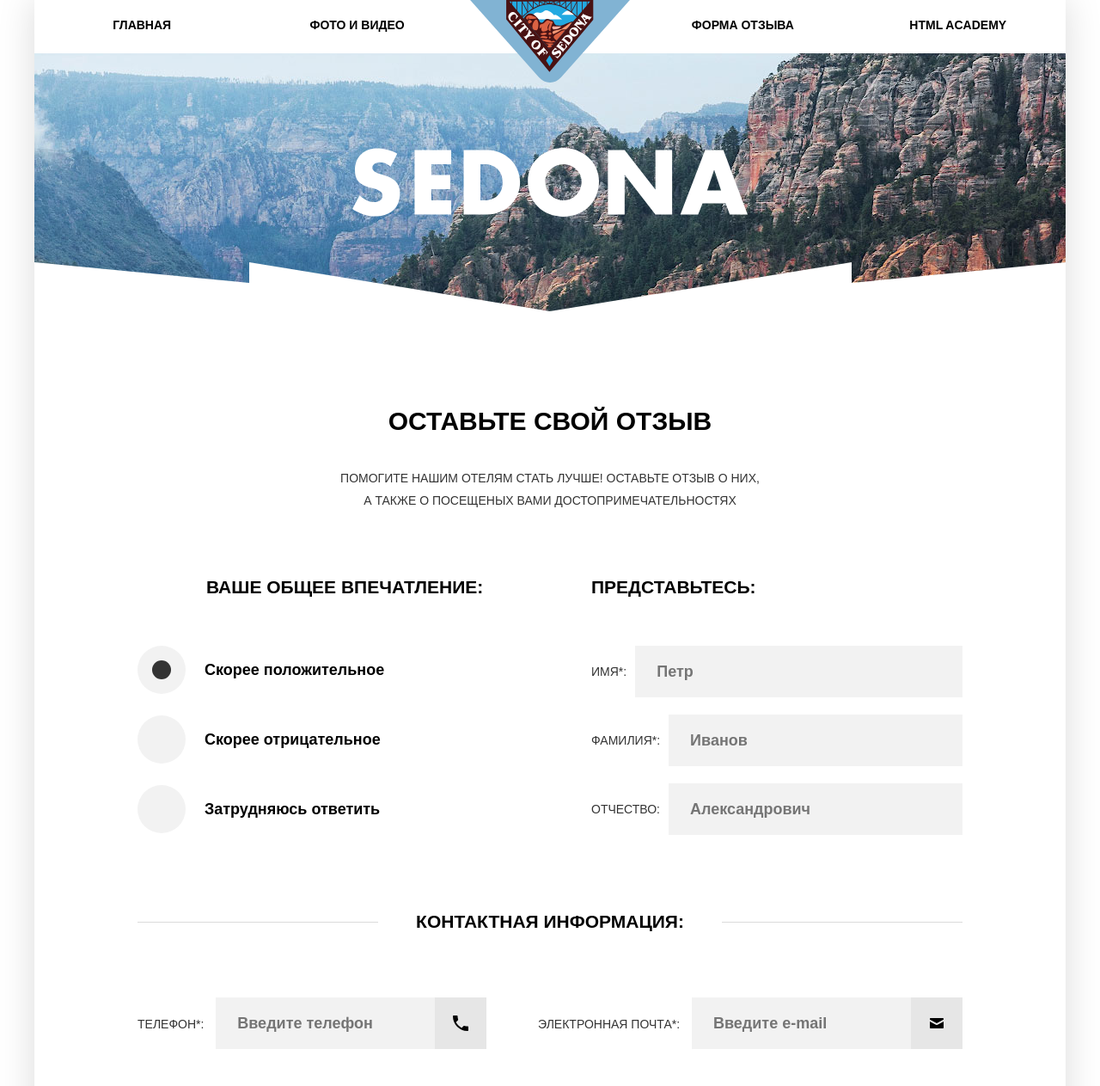
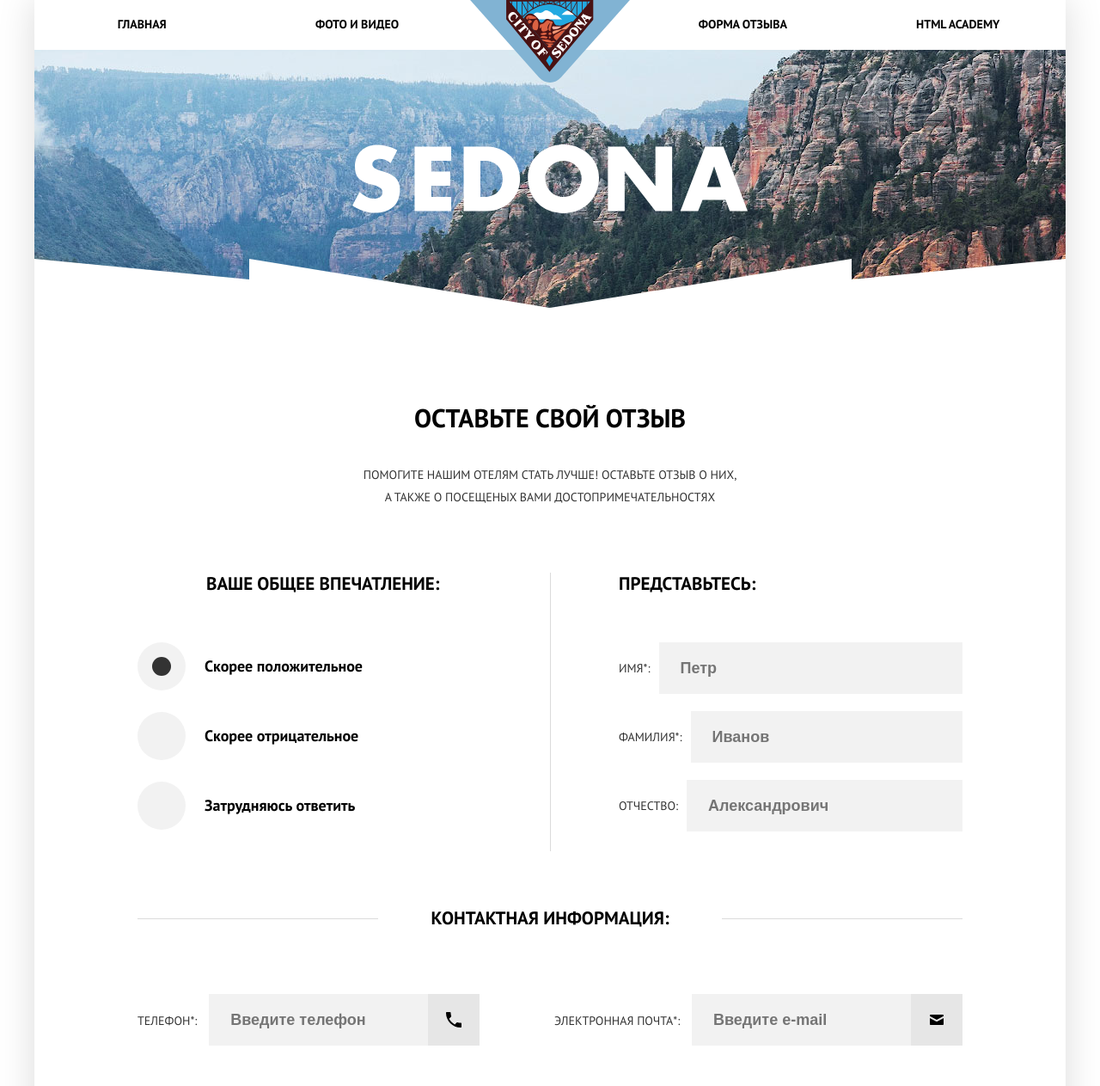
Before and after one commit to emptyform/306293-sedona, a website: page form.html in a window 1280 px wide. Shown: the top 1263 px of the page at 86% size. Drawn offline with nearby package versions, Linux system fonts and the light colour scheme; files that its build step writes are made by us from their sources; files whose address does not match are found by name.

Commit message:
Готовая вёрстка без маркера карты. В promo-block реализация с фиксированной шириной img

```diff
--- a/sass/blocks/main-nav.scss
+++ b/sass/blocks/main-nav.scss
@@ -125,7 +125,7 @@
 
   .main-nav__item {
     min-width: 20%;
-    max-height: 38px;
+    max-height: 57px;
     background-color: #fff;
     &:nth-child(n+6) {
       flex-grow: 1;
@@ -168,10 +168,9 @@
 @media #{$desktop-widths} {
 
   .main-nav__item {
-    padding-top: 20px;
-    text-align: center;
+    display: flex;
     a {
-      display: inline-block;
+      margin: auto;
       padding: 0;
     }
   }
--- a/sass/blocks/page-content.scss
+++ b/sass/blocks/page-content.scss
@@ -7,7 +7,7 @@
   margin-bottom: 35px;
   padding: 0 10px;
   font-size: 18px;
-  line-height: 21px;
+  line-height: 26px;
   font-weight: bold;
   text-align: center;
   color: #000;
@@ -15,7 +15,7 @@
 
 .page-content__text {
   margin: 0;
-  margin-bottom: 30px;
+  margin-bottom: 10px;
   font-size: 14px;
   line-height: 26px;
   font-weight: normal;
--- a/sass/blocks/page-header.scss
+++ b/sass/blocks/page-header.scss
@@ -7,7 +7,7 @@
       background-image: url("../img/text-sedona-index.svg"),
                         url("../img/bg-intro-triangle-mobile.svg"),
                         url("../img/bg-back-mobile@1x.jpg");
-      background-size: 280px, 100%, cover;
+      background-size: 280px, 100% 26px, cover;
       @media #{$retina} {
         background-image: url("../img/text-sedona-index.svg"),
                           url("../img/bg-intro-triangle-mobile.svg"),
@@ -24,6 +24,7 @@
   img {
     width: 102px;
     height: 83px;
+    vertical-align: bottom;
   }
 }
 
--- a/sass/blocks/promo-block.scss
+++ b/sass/blocks/promo-block.scss
@@ -1,13 +1,13 @@
 .promo-block {
-  // &--triangle {
-  //   .promo-block__wrapper {
-  //     padding-top: 77px;
-  //     background-image: url("../img/bg-triangle.svg");
-  //     background-repeat: no-repeat;
-  //     background-position: top;
-  //     background-size: 100%, 37px;
-  //   }
-  // }
+  &--triangle {
+    .promo-block__wrapper {
+      padding-top: 77px;
+      background-image: url("../img/bg-triangle.svg");
+      background-repeat: no-repeat;
+      background-position: top;
+      background-size: 100% 37px;
+    }
+  }
   &--grey {
     border-bottom: 1px solid #d6d6d6;
     &:last-of-type {
--- a/sass/blocks/response-form.scss
+++ b/sass/blocks/response-form.scss
@@ -243,14 +243,26 @@
     padding: 0;
     border: 0;
     &--name {
-      width: 45%;
+      position: relative;
+      box-sizing: border-box;
+      width: 50%;
+      padding-left: 55px;
+      &::before {
+        content: "";
+        position: absolute;
+        top: 0;
+        left: 0;
+        width: 1px;
+        height: 100%;
+        border-left: 1px solid #dbdbdb;
+      }
       .response-form__title {
         text-align: left;
       }
     }
     &--impression {
       order: -1;
-      width: 55%;
+      width: 50%;
       label {
         margin-bottom: 25px;
       }
@@ -320,6 +332,9 @@
   }
 
   .response-form__element {
+    &--name {
+      padding-left: 80px;
+    }
     &--impression {
       .response-form__title {
         padding-left: 80px;
--- /dev/null
+++ b/sass/fonts.scss
@@ -0,0 +1,15 @@
+@font-face {
+  font-family: "PT Sans";
+  src: url("../fonts/ptsans.woff") format("woff"),
+      url("../fonts/ptsans.woff2") format("woff2");
+  font-weight: normal;
+  font-style: normal;
+}
+
+@font-face {
+  font-family: "PT Sans";
+  src: url("../fonts/ptsansbold.woff") format("woff"),
+      url("../fonts/ptsansbold.woff2") format("woff2");
+  font-weight: bold;
+  font-style: normal;
+}
--- a/sass/style.scss
+++ b/sass/style.scss
@@ -1,3 +1,4 @@
+@import "fonts.scss";
 @import "variables.scss";
 @import "scaffolding.scss";
 @import "mixins.scss";
--- a/sass/variables.scss
+++ b/sass/variables.scss
@@ -1,4 +1,4 @@
-$main-font: "PT Sans", sans-serif;
+$main-font: "PT Sans", "Tahoma", sans-serif;
 $mobile-widths-only: "(max-width: 767px)";
 $tablet-widths: "(min-width: 768px)";
 $desktop-widths: "(min-width: 1200px)";
```
Also changed, not shown: index.html (+5 -5 lines), img/bg-intro-triangle-mobile.svg, img/bg-intro-triangle-tablet.svg, img/bg-triangle.svg.
